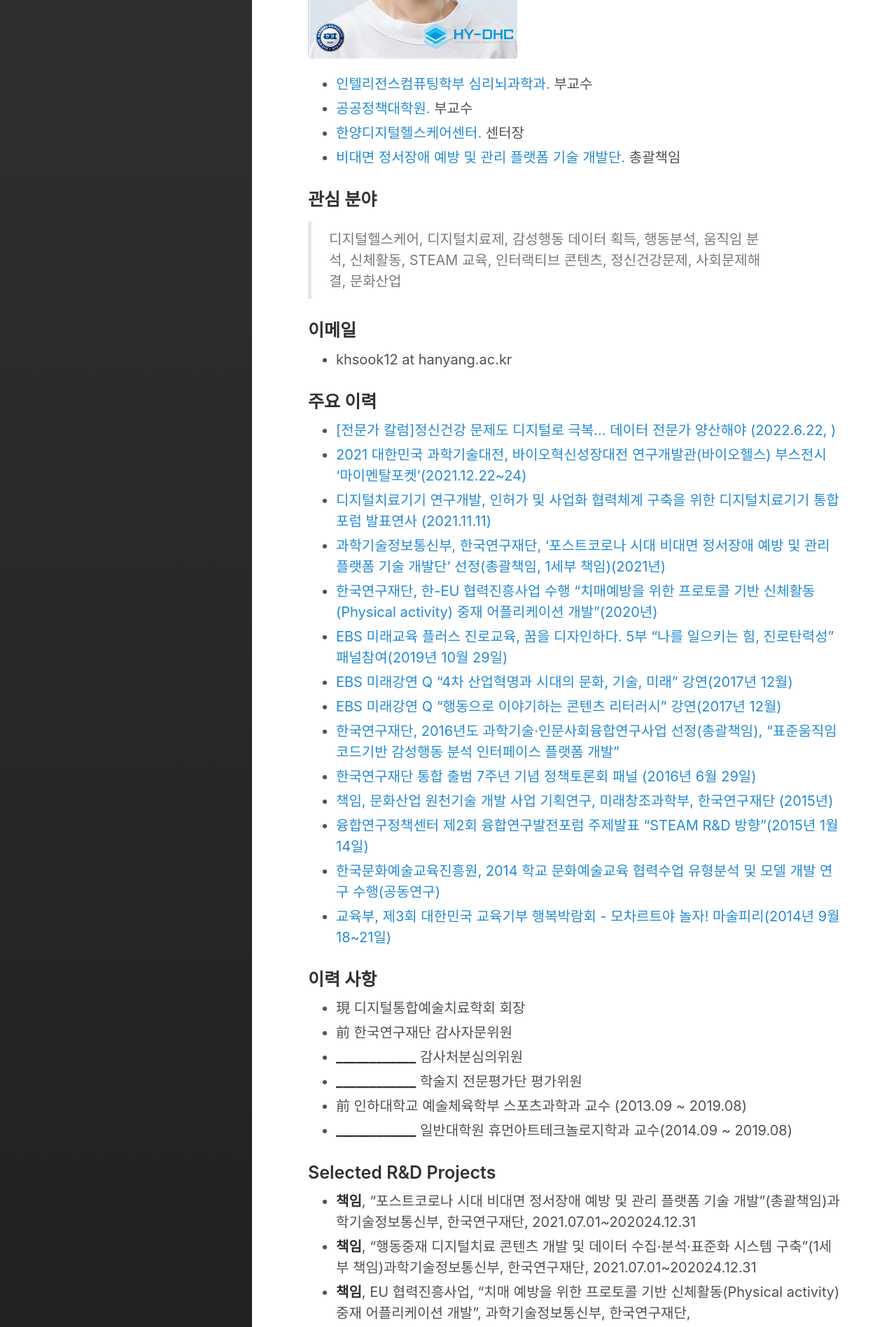
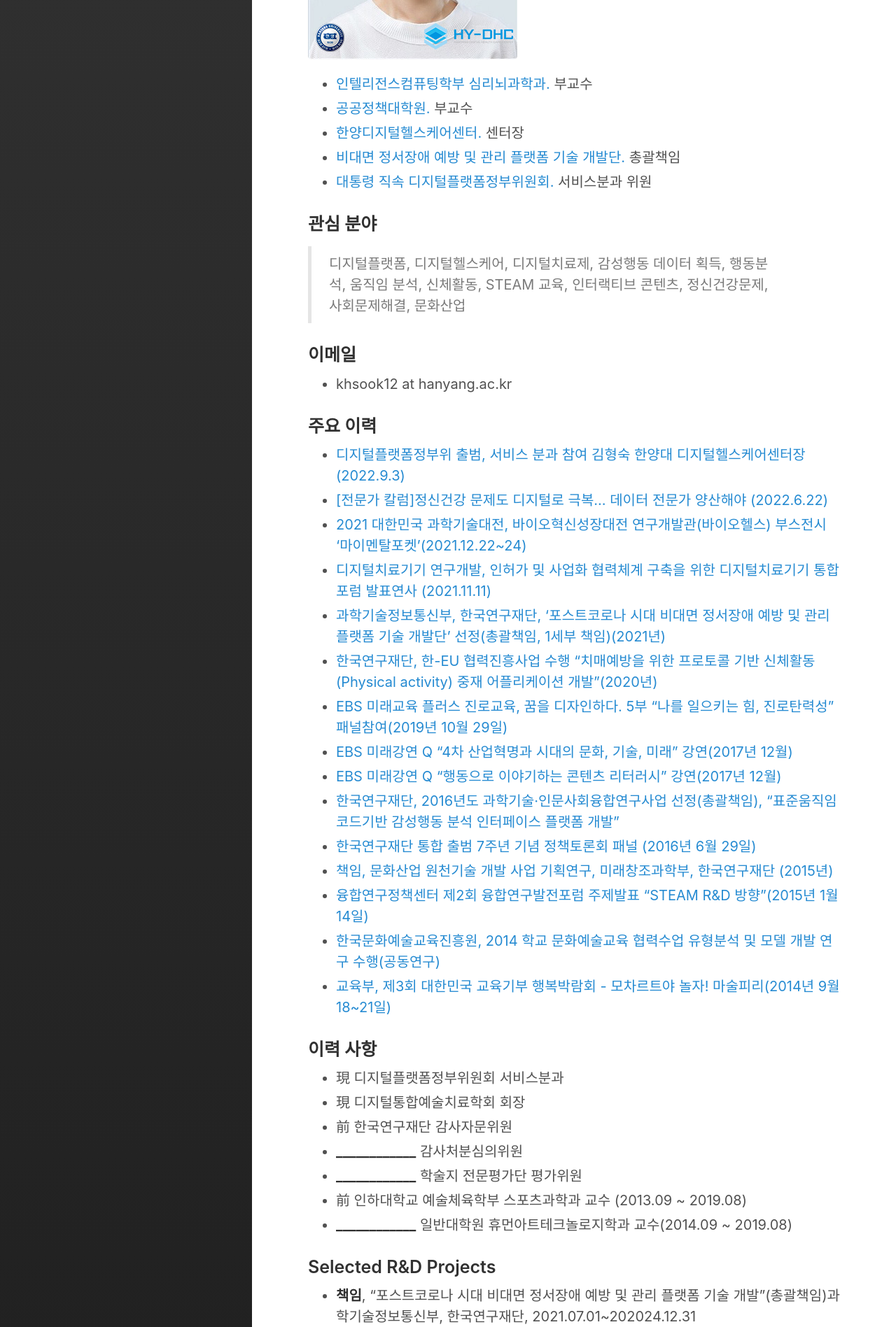
Before and after one commit to Rugger12/hyungsook, a Jekyll site: the page built from _posts/2021-01-07-about-me.md, in a window 1280 px wide. Shown: the part 428-2325 px from the top of the page at 70% size. Built offline with Jekyll 4.4.1, drawn with Linux system fonts in a browser that asks for light colours; some of the changed text lies outside the part shown.

Commit message:
Update 2021-01-07-about-me.md

```diff
--- a/_posts/2021-01-07-about-me.md
+++ b/_posts/2021-01-07-about-me.md
@@ -11,10 +11,11 @@ excerpt_separator:  <!--more-->
 * <a href="http://gspp.hanyang.ac.kr" target="_blank">공공정책대학원.</a> 부교수
 * <a href="https://digitalhealthcare.or.kr/" target="_blank"> 한양디지털헬스케어센터.</a> 센터장
 * <a href="http://dtxplatform.kr/" target="_blank"> 비대면 정서장애 예방 및 관리 플랫폼 기술 개발단.</a> 총괄책임
+* <a href="https://www.korea.kr/news/policyPhotoView.do?bbsKey=50282" target="_blank"> 대통령 직속 디지털플랫폼정부위원회.</a> 서비스분과 위원
 
 ### 관심 분야
 <blockquote>
-  <p>디지털헬스케어, 디지털치료제, 감성행동 데이터 획득, 행동분석, 움직임 분석, 신체활동, STEAM 교육, 인터랙티브 콘텐츠, 정신건강문제, 사회문제해결, 문화산업</p>
+  <p>디지털플랫폼, 디지털헬스케어, 디지털치료제, 감성행동 데이터 획득, 행동분석, 움직임 분석, 신체활동, STEAM 교육, 인터랙티브 콘텐츠, 정신건강문제, 사회문제해결, 문화산업</p>
 </blockquote>
 
 <a name="contacts"></a>
@@ -23,7 +24,8 @@ excerpt_separator:  <!--more-->
 
 <a name="experience"></a>
 ### 주요 이력
-*  <a href="https://www.donga.com/news/It/article/all/20220621/114033279/1" target="_blank"> [전문가 칼럼]정신건강 문제도 디지털로 극복… 데이터 전문가 양산해야 (2022.6.22, )</a>
+*  <a href="http://www.aitimes.com/news/articleView.html?idxno=146621" target="_blank"> 디지털플랫폼정부위 출범, 서비스 분과 참여 김형숙 한양대 디지털헬스케어센터장 (2022.9.3)</a>
+*  <a href="https://www.donga.com/news/It/article/all/20220621/114033279/1" target="_blank"> [전문가 칼럼]정신건강 문제도 디지털로 극복… 데이터 전문가 양산해야 (2022.6.22)</a>
 *  <a href="https://blog.naver.com/yhpark8105/222623154288" target="_blank"> 2021 대한민국 과학기술대전, 바이오혁신성장대전 연구개발관(바이오헬스) 부스전시 '마이멘탈포켓'(2021.12.22~24)</a>
 *  <a href="http://www.bokuennews.com/news/article.html?no=210000" target="_blank"> 디지털치료기기 연구개발, 인허가 및 사업화 협력체계 구축을 위한 디지털치료기기 통합포럼 발표연사 (2021.11.11)</a>
 *  <a href="https://www.msit.go.kr/bbs/view.do?sCode=user&mPid=112&mId=113&bbsSeqNo=94&nttSeqNo=3180485" target="_blank"> 과학기술정보통신부, 한국연구재단, '포스트코로나 시대 비대면 정서장애 예방 및 관리 플랫폼 기술 개발단' 선정(총괄책임, 1세부 책임)(2021년)</a>
@@ -39,6 +41,7 @@ excerpt_separator:  <!--more-->
 *  <a href="https://m.blog.naver.com/erke2000/220125718627" target="_blank">교육부, 제3회 대한민국 교육기부 행복박람회 - 모차르트야 놀자! 마술피리(2014년 9월 18~21일)</a>
 
 ### 이력 사항
+*  現 디지털플랫폼정부위원회 서비스분과
 *  現 디지털통합예술치료학회 회장
 *  前 한국연구재단	감사자문위원
 *   ____________________________________  감사처분심의위원
```
